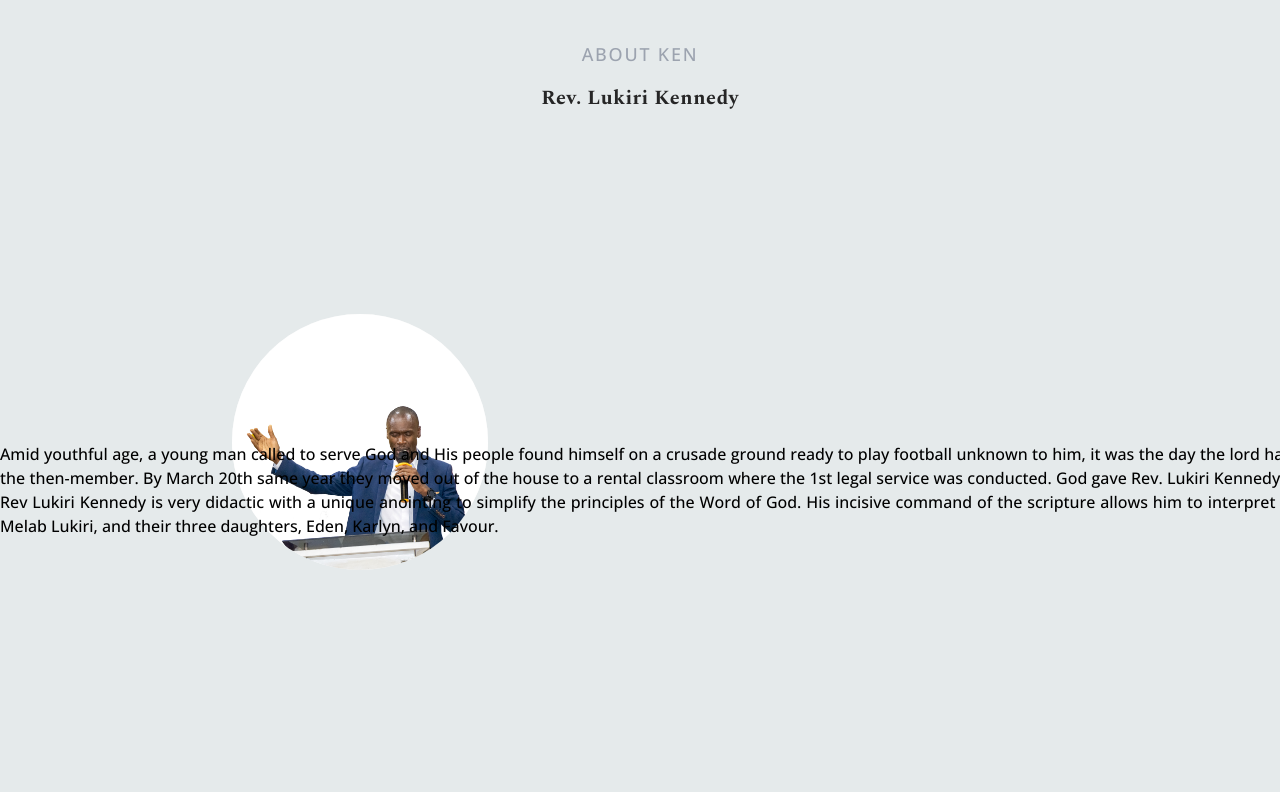
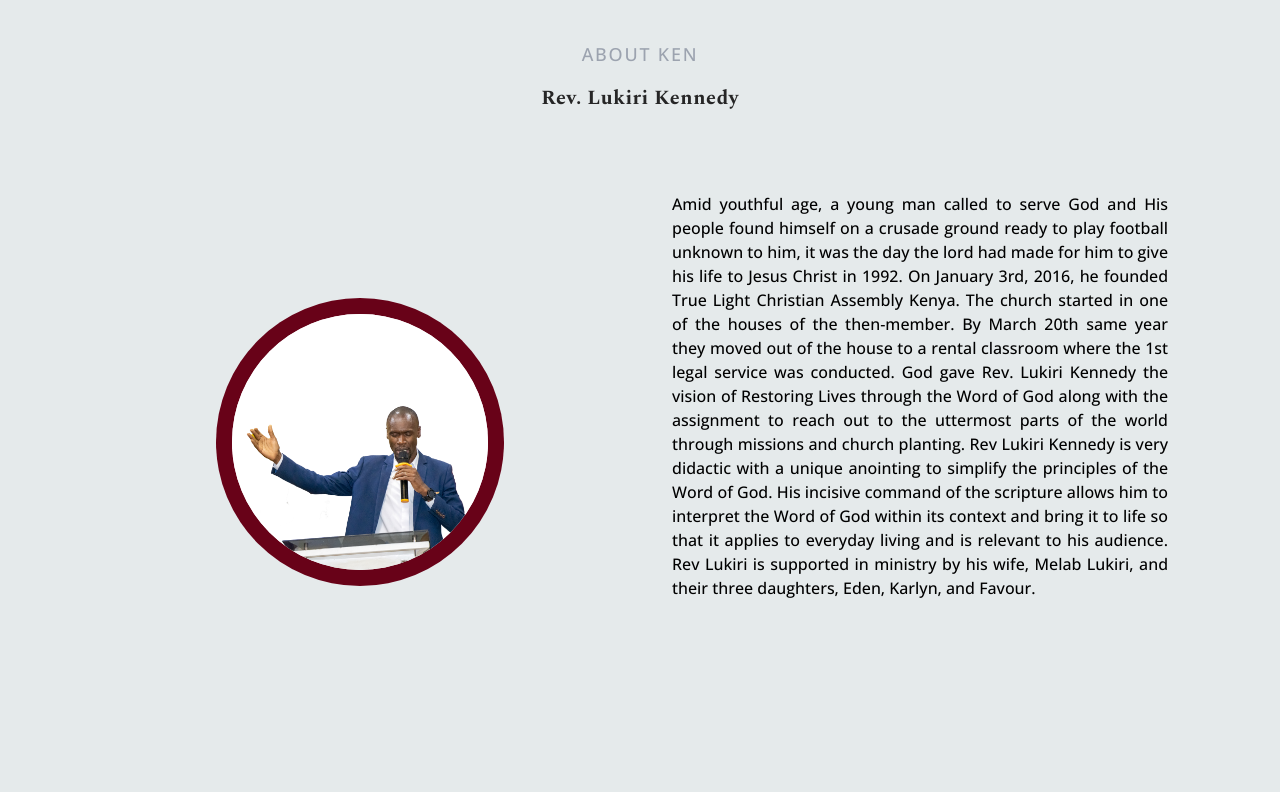
Before and after one commit to Ebenezr/tlcak, a Next.js app: page / in a window 1280 px wide. Shown: the part 2600-3397 px from the top of the page. Built offline with nearby package versions, Linux system fonts and the light colour scheme.

Commit message:
[FIX] remove readmore component from large screen.

```diff
--- a/components/Readmore.jsx
+++ b/components/Readmore.jsx
@@ -7,7 +7,7 @@ export const ReadMore = ({ children }) => {
   };
   return (
     <>
-      <p className="hidden lg:block text-justify">{text}</p>
+      <p className="sm:hidden md:hidden lg:block leading-6 text-justify">{text}</p>
       <p className="text-sm tracking-wide leading-6 text-justify lg:hidden">
         {isReadMore ? text.slice(0, 220) : text}
         <span
--- a/pages/sections/_ken.tsx
+++ b/pages/sections/_ken.tsx
@@ -19,7 +19,7 @@ const Ken = () => {
         <div className="grid  lg:grid-cols-2 md:grid-cols-2 lg:mt-12 md:mt-10 lg:h-4/5">
           {/* image wrapper */}
           <div className="lg:grid lg:place-items-center">
-            <div className="bg-primary mx-auto w-36 lg:w-72 h-36 lg:h-72 grid place-items-center rounded-full my-4">
+            <div className="bg-primary-300 mx-auto w-[8.5rem] lg:w-72 h-[8.5rem] lg:h-72 grid place-items-center rounded-full my-4">
               <div className="bg-white mx-auto w-32 h-32 lg:w-64 lg:h-64 shadow-inner rounded-full  overflow-hidden">
                 <Image
                   src={ken}
@@ -30,7 +30,7 @@ const Ken = () => {
               </div>
             </div>
           </div>
-          <div className="lg:p-8 md:p-6 lg:my-auto md:my-auto">
+          <div className="lg:p-8 md:p-6 lg:my-auto md:my-auto  h-full ">
             {/* text content */}
             <ReadMore>{aboutKen}</ReadMore>
           </div>
```
